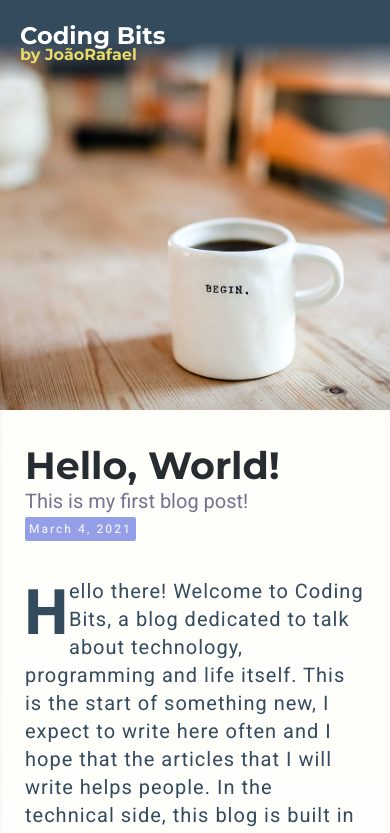
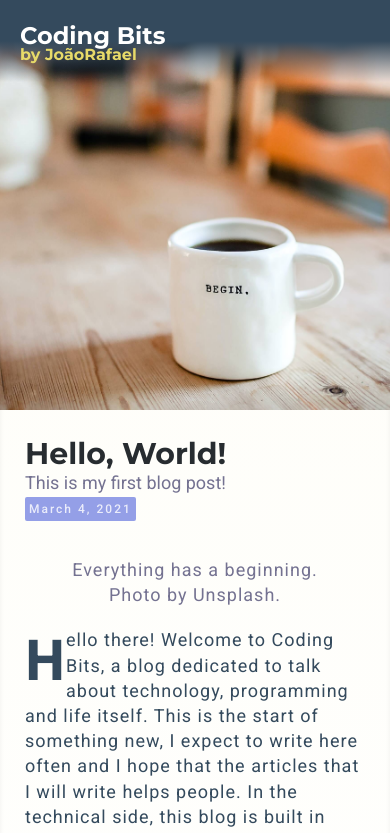
Before and after one commit to joao-rafael/blog, a Next.js app: page /hello in a window 390 px wide. Shown: the top 833 px of the page. Built offline with nearby package versions, Linux system fonts and the light colour scheme.

Commit message:
feat(layout): layout adjustments

```diff
--- a/pages/index.js
+++ b/pages/index.js
@@ -34,6 +34,9 @@ export default function Home({ files }) {
             );
           })}
         </section>
+        <section>
+          Contact
+        </section>
       </section>
 
 
--- a/styles/Post.module.scss
+++ b/styles/Post.module.scss
@@ -96,6 +96,18 @@
                 }
             }
 
+            blockquote {
+                margin-top: 0px;
+
+                p {
+                    text-align: center;
+                    margin-top: 0;
+                    margin-bottom: 10px;
+                    color: $color17;
+                    font-size: 18px;
+                }
+            }
+
             h1,
             h2,
             h3,
@@ -147,7 +159,7 @@
             }
         }
 
-        @media screen and (min-width:  1200px){
+        @media screen and (min-width:  1200px) {
             margin: 0px calc(120px + 10%);
         }
 
@@ -172,6 +184,18 @@
                 width: 100%;
                 margin-top: 380px;
                 margin-bottom: 20px;
+
+                h1 {
+                    font-size: 30px;
+                }
+
+                p {
+                    font-size: 18px;
+                }
+
+                span {
+                    font-size: 12px;
+                }
             }
 
             section {
@@ -180,6 +204,7 @@
                 margin: 0px 20px;
 
                 p {
+                    font-size: 18px;
                     width: 100%;
                     letter-spacing: 1px;
                 }
@@ -187,7 +212,7 @@
                 h1 {
                     margin-top: 0px;
                     text-align: left!important;
-                    font-size: 28px;
+                    font-size: 24px;
                     margin-right: auto;
                 }
 
@@ -200,12 +225,14 @@
                     font-family: $montserrat;
                     color: $color20;
                     font-weight: bold;
+                    font-size: 24px;
                     text-align: left!important;
                     margin-right: auto;
                 }
 
                 pre {
                     width: 100%;
+                    font-size: 16px;
                     padding: 20px 10px 20px 10px;
                 }
 
@@ -230,5 +257,4 @@
         }
     }
 
-
 }
```
Also changed, not shown: posts/hello.md (+2 -0 lines), styles/Contact.module.scss (added).
